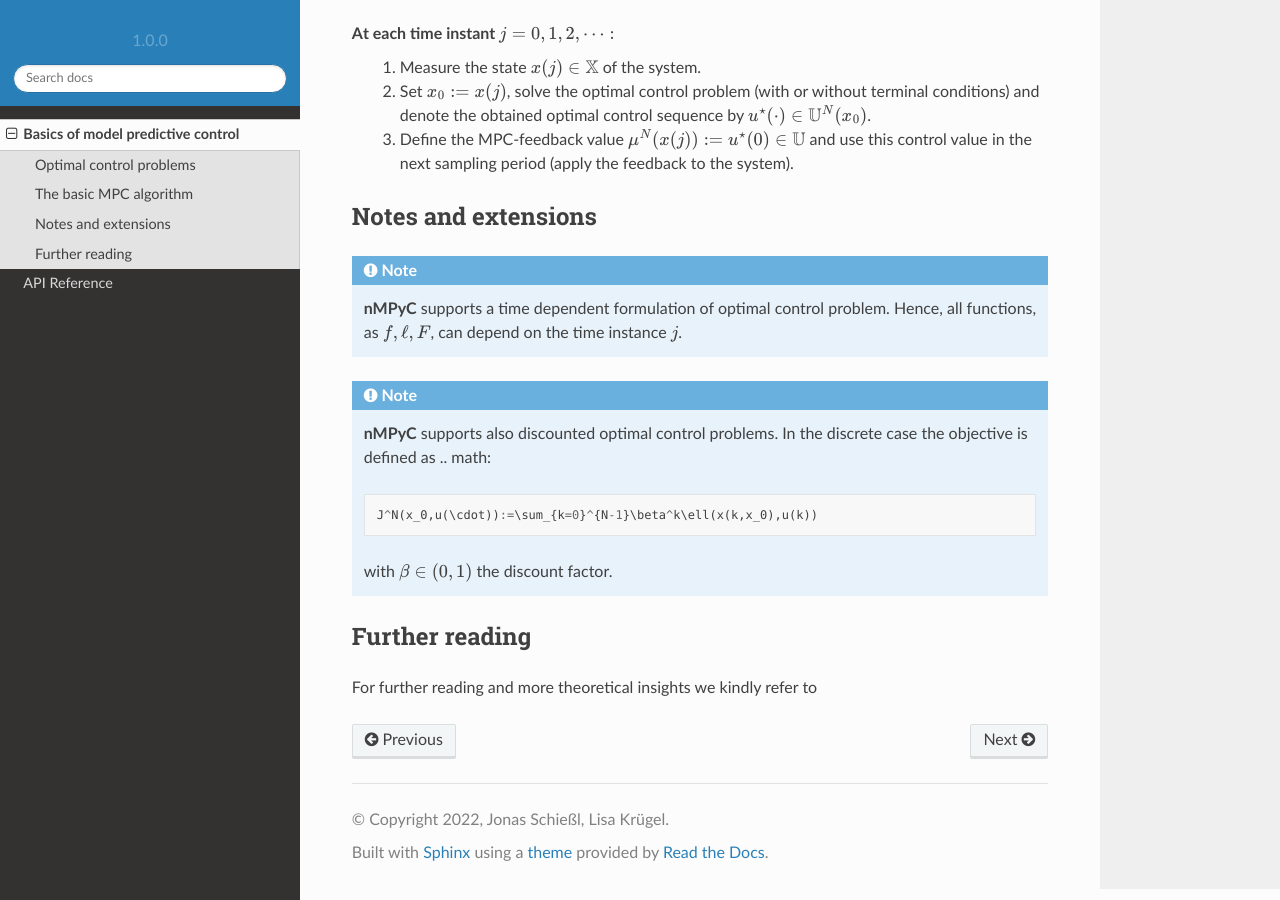
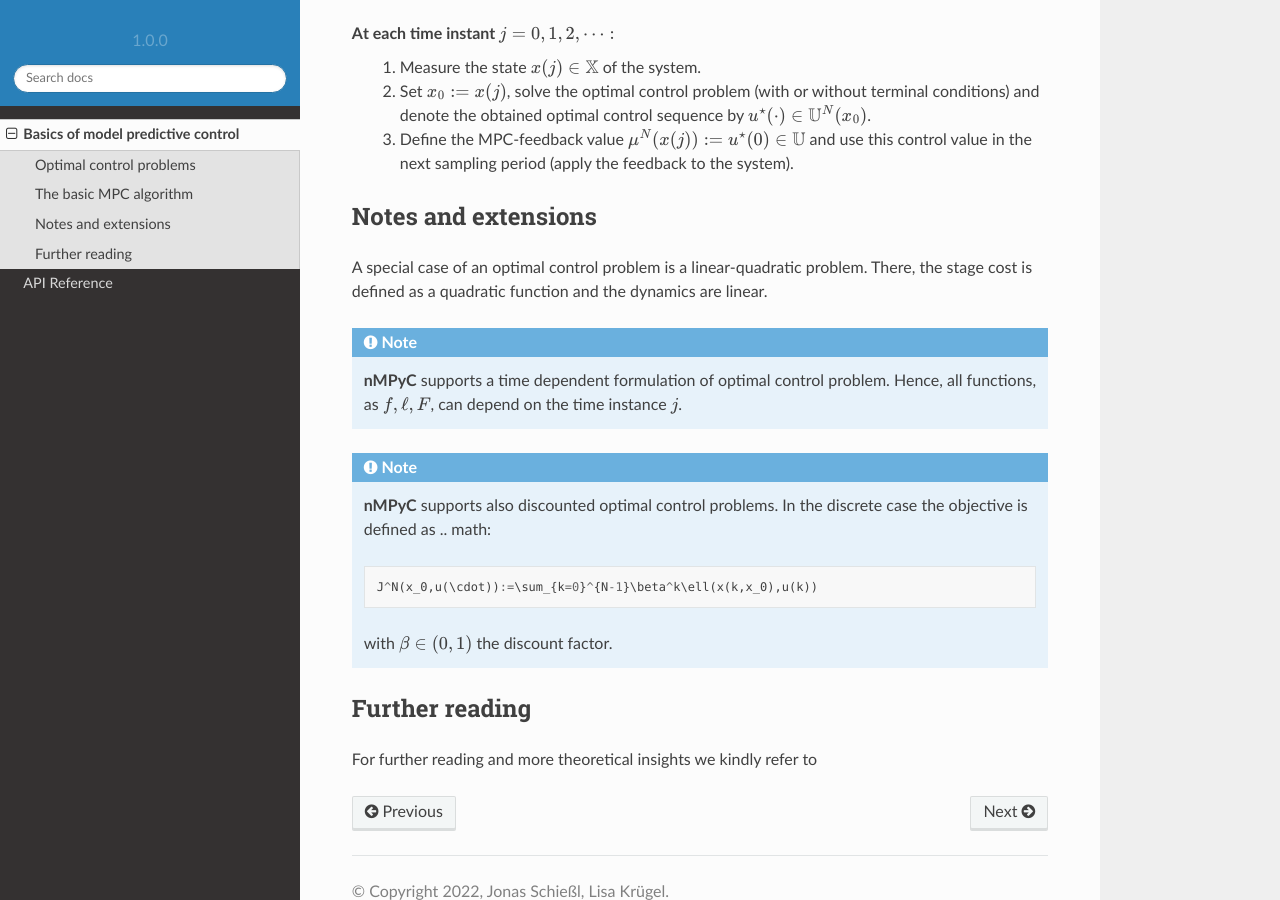
Before and after one commit to nMPyC/nmpyc, a Sphinx documentation site: the page built from docs/source/theory_mpc.rst, in a window 1280 px wide and 900 px high, scrolled down 1535 px. Built offline with Sphinx 7.4.7 and the Read the Docs theme 2.0.0, drawn with Linux system fonts in a browser that asks for light colours.

Commit message:
Update theory_mpc.rst

```diff
--- a/docs/source/theory_mpc.rst
+++ b/docs/source/theory_mpc.rst
@@ -69,6 +69,7 @@ At each time instant :math:`j=0,1,2,\dots:`
 
 Notes and extensions
 ---------------------
+A special case of an optimal control problem is a linear-quadratic problem. There, the stage cost is defined as a quadratic function and the dynamics are linear.
 
 .. note::
        **nMPyC** supports a time dependent formulation of optimal control problem. Hence, all functions, as :math:`f, \ell, F`, can depend on the time instance :math:`j`.
```
